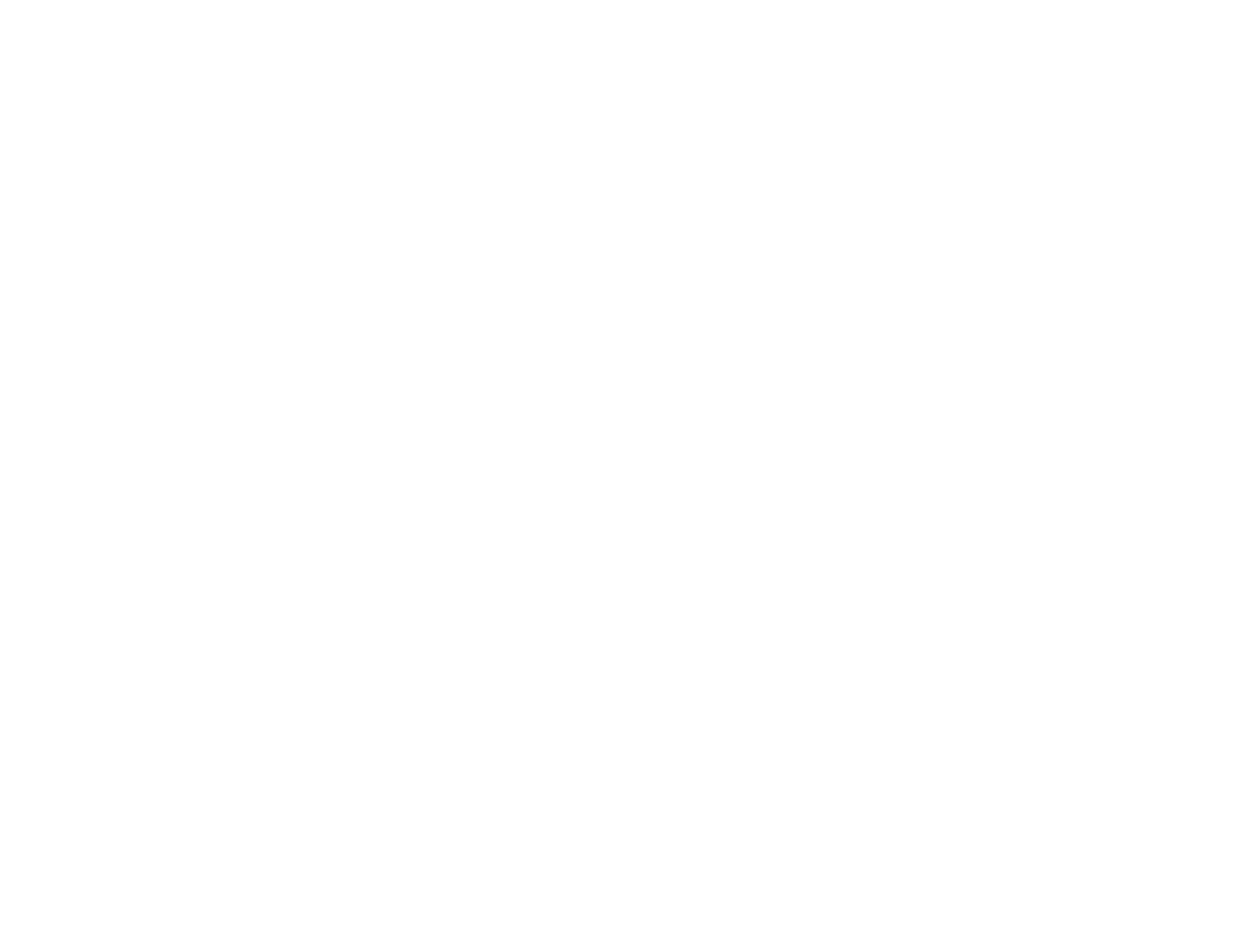
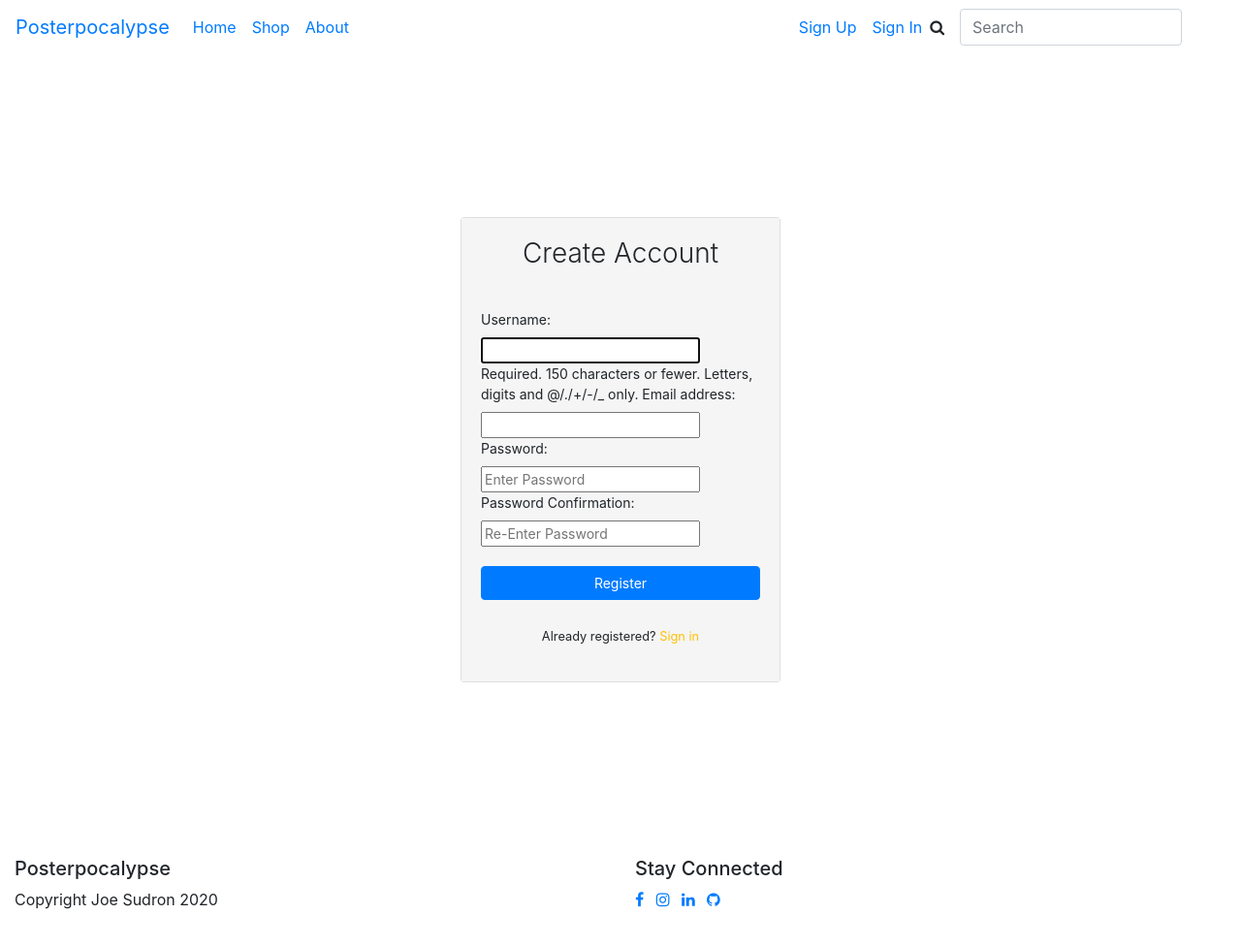
Before and after one commit to JSudron/posterpocalypse-shop, a Django app: page /accounts/register/ in a window 1280 px wide. Before the commit the page is empty. Shown: the whole page at 97% size. Before the commit the page ends 800 px from the top, so only its background shows below. Run offline with Django 3.2, Linux system fonts and the light colour scheme; some libraries are stand-ins or nearby versions.

Commit message:
added registration page & added links to navbar for login & sign up

```diff
--- a/accounts/templates/login.html
+++ b/accounts/templates/login.html
@@ -7,10 +7,8 @@
     <div class="global-container">
         <div class="card login-form">
             <div class="card-body">
-                <h3 class="card-title text-center">Log in to Posterpocalypse</h3>
+                <h3 class="card-title text-center">Log in</h3>
                 <div class="card-text">
-                    <!--
-                    <div class="alert alert-danger alert-dismissible fade show" role="alert">Incorrect username or password.</div> -->
                     <form class="account-form" method="POST">
                     {% csrf_token %}
                     {{ login_form | as_bootstrap }}
--- a/accounts/templates/password_reset_form.html
+++ b/accounts/templates/password_reset_form.html
@@ -8,13 +8,13 @@
     <div class="global-container">
         <div class="card login-form">
             <div class="card-body">
-                <h3 class="card-title text-center">Log in to Posterpocalypse</h3>
+                <h3 class="card-title text-center">Reset Password</h3>
                 <div class="card-text">
                 <form class="account-form" method="POST">
                     {% csrf_token %}
                     {{ form.email.errors }}
                     <p>
-                    <label for="id_email">Email address:</label>
+                    <label for="id_email">Email address: </label>
                     {{ form.email }}
                     <button type="submit" class="btn btn-primary btn-block">Reset Password</button>
                     </p>
--- a/accounts/templates/registration.html
+++ b/accounts/templates/registration.html
@@ -0,0 +1,25 @@
+{% extends 'base.html' %}
+{% load static %}
+{% load bootstrap_tags %}
+{% block page_title %}Login Page{% endblock %}
+{% block page_heading %}User Login{% endblock %}
+{% block content %}
+    <div class="global-container">
+        <div class="card login-form">
+            <div class="card-body">
+                <h3 class="card-title text-center">Create Account</h3>
+                <div class="card-text">
+                    <form class="account-form" method="POST">
+                    {% csrf_token %}
+                    {{ registration_form | as_bootstrap }}
+                        <button type="submit" class="btn btn-primary btn-block">Register</button>
+                        </div>
+                        <div class="text-center mt-4">
+                        <p><small>Already registered? <a class="text-warning" href="{% url 'login' %}">Sign in</a></small></p>
+                        </div>
+                    </form>
+                </div>
+            </div>
+        </div>
+    </div>
+{% endblock %}
--- a/templates/base.html
+++ b/templates/base.html
@@ -49,14 +49,14 @@
 					<a class="nav-link font-bold" href="#">Account</a>
 				</li>
 				<li class="nav-item">
-					<a class="nav-link font-bold" href="#">Sign Out</a>
+					<a class="nav-link font-bold" href="{% url 'logout' %}">Sign Out</a>
 				</li>
 				{% else %}
 				<li class="nav-item">
-					<a class="nav-link font-bold" href="#">Sign Up</a>
+					<a class="nav-link font-bold" href="{% url 'register' %}">Sign Up</a>
 				</li>
 				<li class="nav-item">
-					<a class="nav-link font-bold" href="#">Sign In</a>
+					<a class="nav-link font-bold" href="{% url 'login' %}">Sign In</a>
 				</li>
 				{% endif %}
 			</ul>
```
